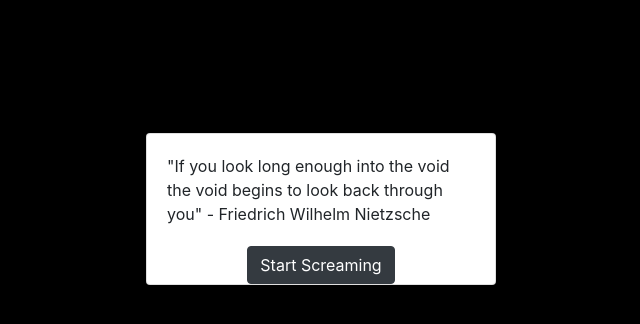
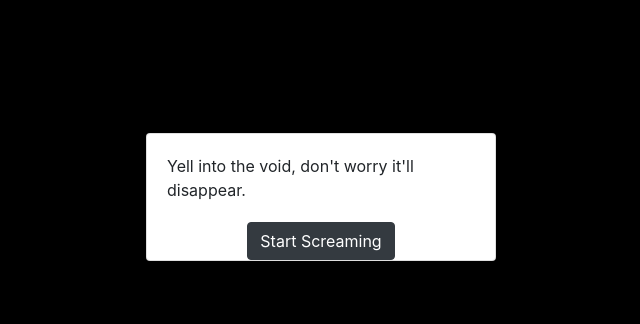
Before and after one commit to pgonzalez003/The-Void, a plain HTML site: page index.html in a window 1280 px wide. Shown: the whole page, without its empty margins (319-959 px from the left). Drawn offline with nearby package versions, Linux system fonts and the light colour scheme.

Commit message:
updated verbige

```diff
--- a/index.html
+++ b/index.html
@@ -18,7 +18,7 @@
             <div class="col-lg-4">
                 <div class="card">
                     <div class="card-body">
-                        "If you look long enough into the void the void begins to look back through you" - Friedrich Wilhelm Nietzsche
+                       Yell into the void, don't worry it'll disappear.
                     </div>
                     <div style="text-align: center;">
                         <button type="button" class="btn btn-dark" id="start">Start Screaming</button>
```
